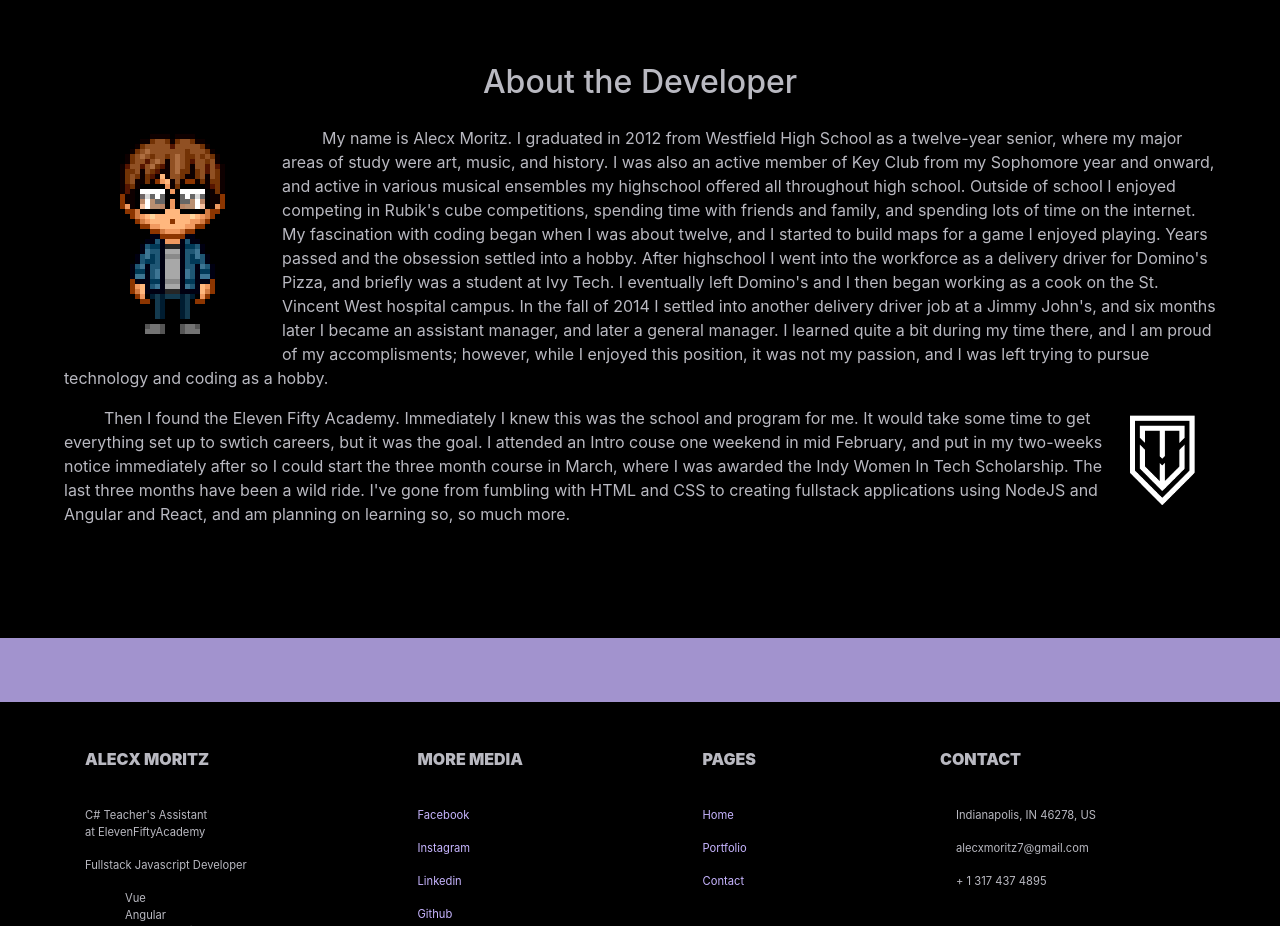
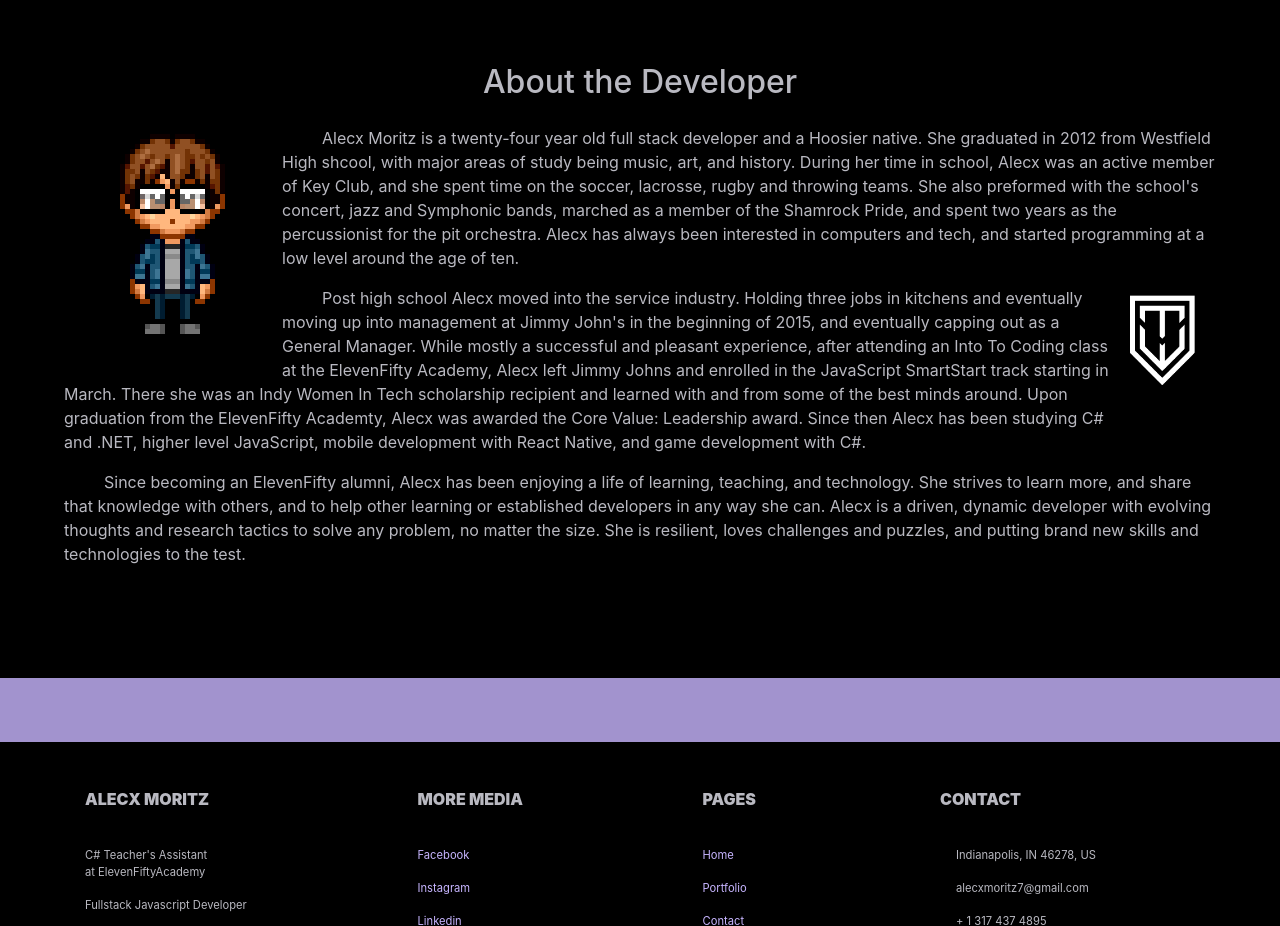
Before and after one commit to AlecxMoritz/amportfolio, an Angular app: page /home in a window 1280 px wide. Shown: the part 2020-2946 px from the top of the page. Built offline with nearby package versions, Linux system fonts and the light colour scheme.

Commit message:
updated about text

```diff
--- a/src/app/about/about.component.html
+++ b/src/app/about/about.component.html
@@ -4,9 +4,11 @@
     <div class="panel panel-default">
         <div class="panel-body">
             <p><img src="../assets/8bitAvatar.png" id="eightBitOne" alt="avatar">
-            My name is Alecx Moritz. I graduated in 2012 from Westfield High School as a twelve-year senior, where my major areas of study were art, music, and history. I was also an active member of Key Club from my Sophomore year and onward, and active in various musical ensembles my highschool offered all throughout high school. Outside of school I enjoyed competing in Rubik's cube competitions, spending time with friends and family, and spending lots of time on the internet. My fascination with coding began when I was about twelve, and I started to build maps for a game I enjoyed playing. Years passed and the obsession settled into a hobby. After highschool I went into the workforce as a delivery driver for Domino's Pizza, and briefly was a student at Ivy Tech. I eventually left Domino's and I then began working as a cook on the St. Vincent West hospital campus. In the fall of 2014 I settled into another delivery driver job at a Jimmy John's, and six months later I became an assistant manager, and later a general manager. I learned quite a bit during my time there, and I am proud of my accomplisments; however, while I enjoyed this position, it was not my passion, and I was left trying to pursue technology and coding as a hobby.<img src="../assets/iWiT.png" id="iwitLogo" alt="IndyWomenInTech"></p>
-
-            <p>Then I found the Eleven Fifty Academy. Immediately I knew this was the school and program for me. It would take some time to get everything set up to swtich careers, but it was the goal. I attended an Intro couse one weekend in mid February, and put in my two-weeks notice immediately after so I could start the three month course in March, where I was awarded the Indy Women In Tech Scholarship. The last three months have been a wild ride. I've gone from fumbling with HTML and CSS to creating fullstack applications using NodeJS and Angular and React, and am planning on learning so, so much more. </p>
+                Alecx Moritz is a twenty-four year old full stack developer and a Hoosier native. She graduated in 2012 from Westfield High shcool, with major areas of study being music, art, and history. During her time in school, Alecx was an active member of Key Club, and she spent time on the soccer, lacrosse, rugby and throwing teams. She also preformed with the school's concert, jazz and Symphonic bands, marched as a member of the Shamrock Pride, and spent two years as the percussionist for the pit orchestra. Alecx has always been interested in computers and tech, and started programming at a low level around the age of ten.<img src="../assets/iWiT.png" id="iwitLogo" alt="IndyWomenInTech">
+            </p>
+            <p>Post high school Alecx moved into the service industry. Holding three jobs in kitchens and eventually moving up into management at Jimmy John's in the beginning of 2015, and eventually capping out as a General Manager. While mostly a successful and pleasant experience, after attending an Into To Coding class at the ElevenFifty Academy, Alecx left Jimmy Johns and enrolled in the JavaScript SmartStart track starting in March. There she was an Indy Women In Tech scholarship recipient and learned with and from some of the best minds around. Upon graduation from the ElevenFifty Academty, Alecx was awarded the Core Value: Leadership award. Since then Alecx has been studying C# and .NET, higher level JavaScript, mobile development with React Native, and game development with C#.
+            </p>
+            <p>Since becoming an ElevenFifty alumni, Alecx has been enjoying a life of learning, teaching, and technology. She strives to learn more, and share that knowledge with others, and to help other learning or established developers in any way she can. Alecx is a driven, dynamic developer with evolving thoughts and research tactics to solve any problem, no matter the size. She is resilient, loves challenges and puzzles, and putting brand new skills and technologies to the test.</p>
             <br>
             <br>
         </div>
```
